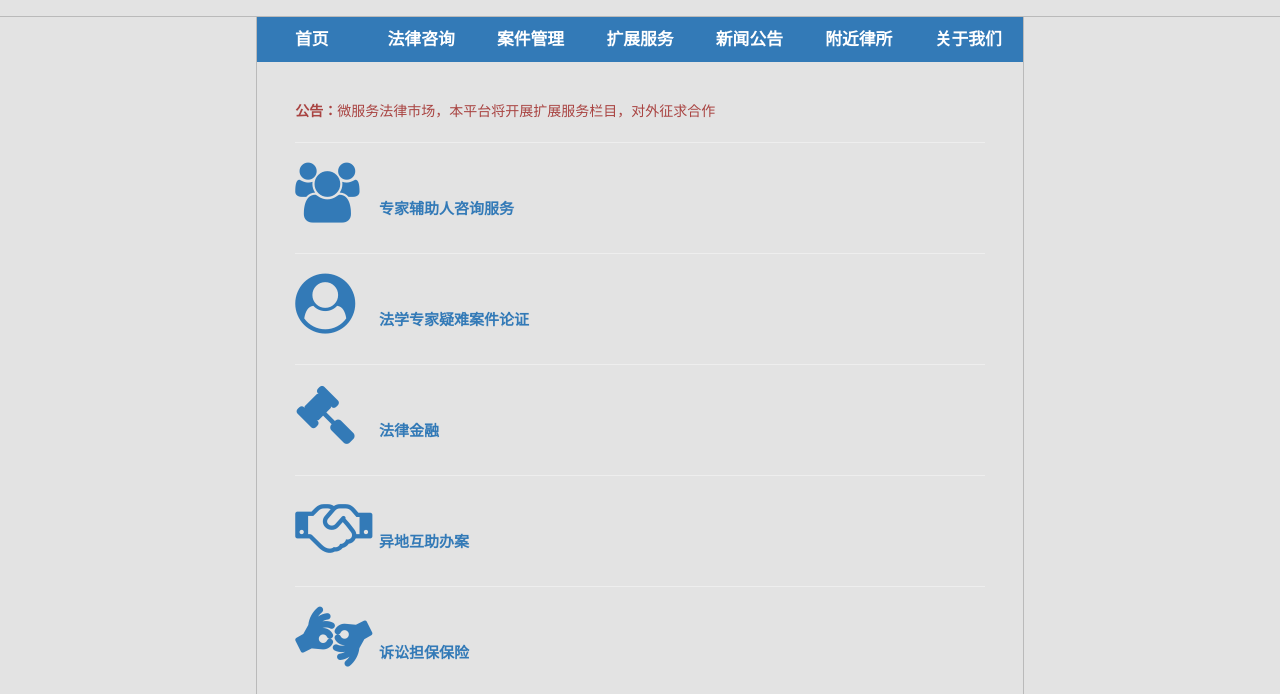
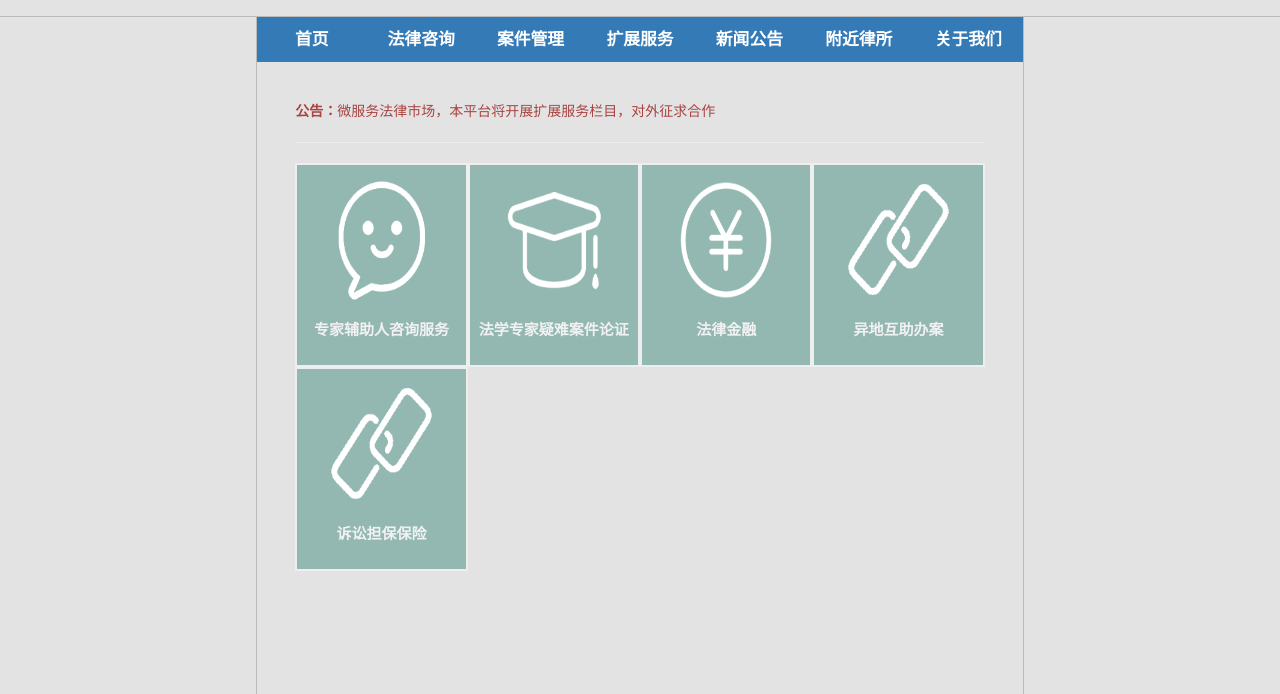
Before and after one commit to fqlCapua/lawyer_pc, a plain HTML site: page KZFW.html in a window 1280 px wide. Shown: the part 101-795 px from the top of the page. Drawn offline with Linux system fonts and the light colour scheme; no server answers.

Commit message:
5.15帖子更新

```diff
--- a/KZFW.html
+++ b/KZFW.html
@@ -27,6 +27,9 @@
 		<style>
 			.LzBox {
 				font: bold 15px "微软雅黑";
+			}
+			.container{
+				height:85vh;
 			}
 		</style>
 
@@ -210,37 +213,42 @@
 				<hr />
 				<ol class="LzBox">
 					<li id="proBox">
-						<span data-toggle="modal" data-target="#Myupload1">
-							<a class="fa fa-group fa-4x"></a>
-							<a href="#">专家辅助人咨询服务</a>
-						</span>
+						<dl data-toggle="modal" data-target="#Myupload1">
+							<dd></dd>
+							<dt href="#">专家辅助人咨询服务</dt>
+						</dl>
+
 					</li>
 					<hr/>
 
 					<li id="FxproBox">
-						<span data-toggle="modal" data-target="#Myupload1">
-							<a class="fa fa-user-circle fa-4x"></a>
-							<a href="#">法学专家疑难案件论证</a></span>
+						<dl data-toggle="modal" data-target="#Myupload1">
+							<dd></dd>
+							<dt href="#">法学专家疑难案件论证</dt>
+						</dl>
 					</li>
 					<hr/>
 					<li id="FlBox">
-						<span data-toggle="modal" data-target="#Myupload1">
-							<a class="fa fa-gavel fa-4x"></a>
-							<a href="#">法律金融</a></span>
+						<dl data-toggle="modal" data-target="#Myupload1">
+							<dd></dd>
+							<dt href="#">法律金融</dt>
+						</dl>
 					</li>
 					<hr/>
 					<li id="YdplaceBox">
-						<span data-toggle="modal" data-target="#Myupload1">
-							<a class="fa fa-handshake-o fa-4x"></a>
-							<a>异地互助办案</a></span>
+						<dl data-toggle="modal" data-target="#Myupload1">
+							<dd></dd>
+							<dt>异地互助办案</dt>
+						</dl>
 					</li>
 					<hr />
 
 					<li id="SsBox">
-						<span data-toggle="modal" data-target="#Myupload1">
-							<a class="fa fa-asl-interpreting fa-4x"></a>
-							<a>诉讼担保保险</a></span>
-					</li>
+						<dl data-toggle="modal" data-target="#Myupload1">
+							<dd></dd>
+							<dt>诉讼担保保险</dt>
+						</dl>
+				     </li>
 					<hr/>
 				</ol>
 
@@ -315,8 +323,8 @@
                                  <div class="form-group">
 							  		<div>
 										<a class="text-danger">*</a><b>情况文字说明：</b></div>
-									   <textarea class="form-control  case_explain" cols="10" rows="3" id="case_explain" style="resize:none;"></textarea>
-								</div>
+									    <textarea class="form-control  case_explain" cols="10" rows="3" id="case_explain" style="resize:none;"></textarea>
+								 </div>
 
 							</div>
 							<div class="modal-footer">
@@ -329,7 +337,7 @@
 			</div>
 
 		</div>
-		<iframe class="footer_iframe" src="footer.html" frameborder="0" scrolling="no" width="100%" height="300"></iframe>
+		<!--<iframe class="footer_iframe" src="footer.html" frameborder="0" scrolling="no" width="100%" height="300"></iframe>-->
 	</body>
 
 	<script type="text/javascript" src="js/bootstrap.js"></script>
--- a/css/kzfw.css
+++ b/css/kzfw.css
@@ -5,7 +5,7 @@
 .professor_imgKu{
 	display: flex;
 	width:200%;
-	height: 5em;
+	height:6em;
 
 }
 .professor{
@@ -32,7 +32,7 @@
 }
 
 .professor_imgKu span img{
-	height: 5em;
+	height:6em;
 	border-radius:50%;
 	border:2px solid #BABABA;
 }
@@ -48,9 +48,59 @@
 	text-align: center;
 	width: 25%;
 }*/
+.LzBox{
+	display: flex;
+	flex-wrap:wrap;
+}
+.LzBox li{
+	background-color:#92B8B1;
+    border:2px solid #EEEEEE;
+	width:25%;
+	text-align:center;
 
-	border: 1px solid red;
+}
 
+
+.LzBox li:hover{
+  background: url(../img/btnBj.jpg);
+}
+.LzBox li dd{
+	width:70%;
+	margin:0 auto;
+
+}
+.LzBox li dt{
+	line-height: 30px;
+	color: #F1F1F1;
+}
+#proBox dd{
+	background:url(../img/Service/proBox.png) no-repeat 0 0;
+	background-size: 100% 100%;
+	height:10em;
+
+}
+#FxproBox dd{
+	background:url(../img/Service/FxproBox.png) no-repeat 0 0;
+	background-size: 100% 100%;
+	height: 10em;
+
+}
+#FlBox dd{
+	background:url(../img/Service/FLBox.png) no-repeat 0 0;
+	background-size: 100% 100%;
+	height: 10em;
+
+}
+#YdplaceBox dd{
+	background:url(../img/Service/YdplaceBox.png) no-repeat 0 0;
+	background-size: 100% 100%;
+	height: 10em;
+}
+#SsBox dd{
+	background:url(../img/Service/YdplaceBox.png) no-repeat 0 0;
+	background-size:100% 100%;
+	height: 10em;
+}
 @media only screen and (max-width: 640px) {
  .professor{
 	height:140px;
```
Also changed, not shown: AJGL_user.html (+12 -13 lines), js/casefile_user.js (+41 -4 lines), js/check.html (added, +15 -0 lines), img/Service/FLBox.png (added), img/Service/FxproBox.png (added), img/Service/YdplaceBox.png (added), img/Service/proBox.png (added).
